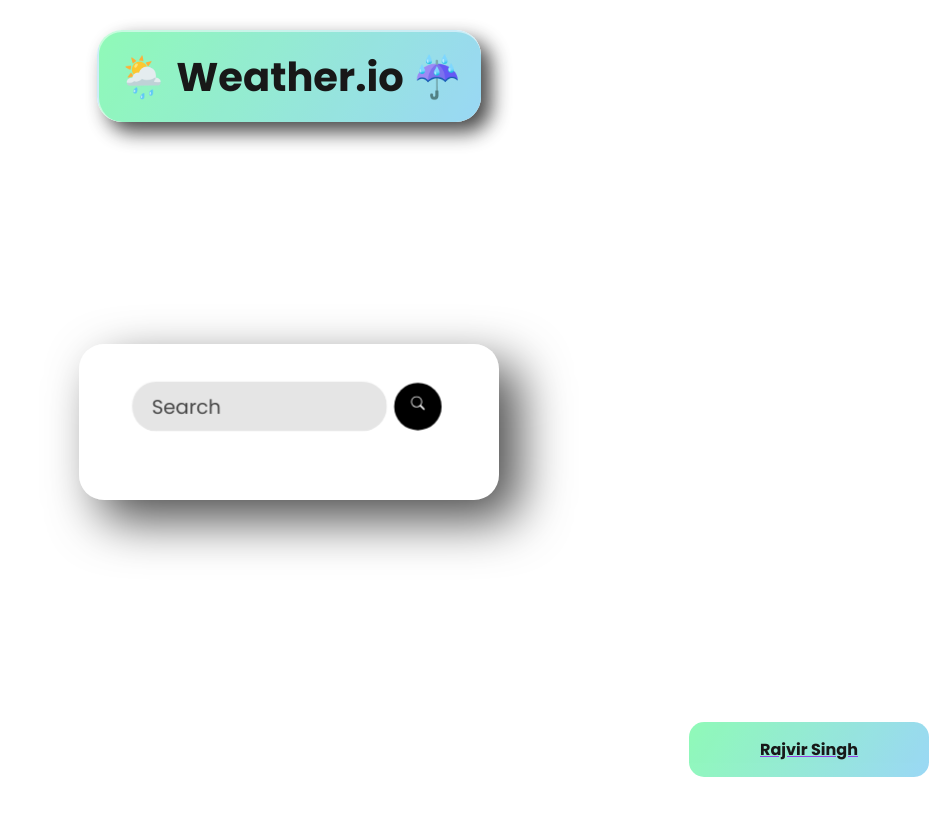
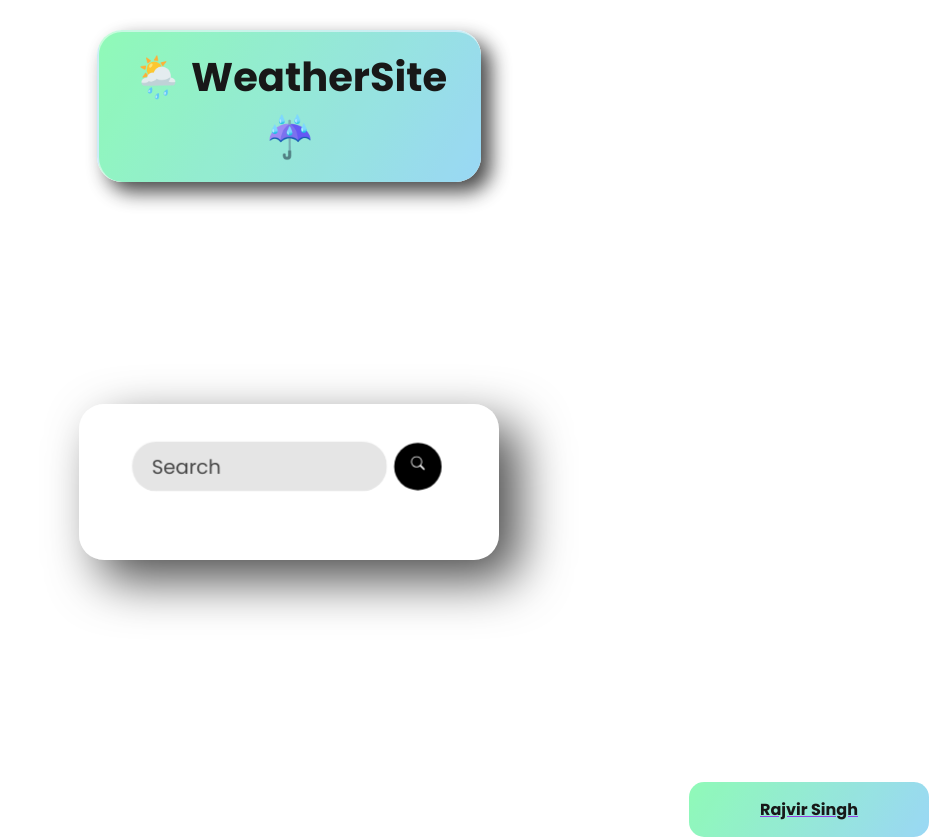
Before and after one commit to Rajvir-Singh/WeatherSite, a plain HTML site: page index.html in a window 1280 px wide. Shown: the whole page, without its empty margins (351-1280 px from the left). Before the commit the page ends 800 px from the top, so only its background shows below. Drawn offline with Linux system fonts and the light colour scheme; no server answers.

Commit message:
Update index.html

```diff
--- a/index.html
+++ b/index.html
@@ -19,7 +19,7 @@
     <div id="loading"></div>
     <div class="cont">
         <div class="one">
-            <h1>🌦️ Weather.io ☔️</h1>
+            <h1>🌦️ WeatherSite ☔️</h1>
         </div>
     </div>
     <div class="two">
```
